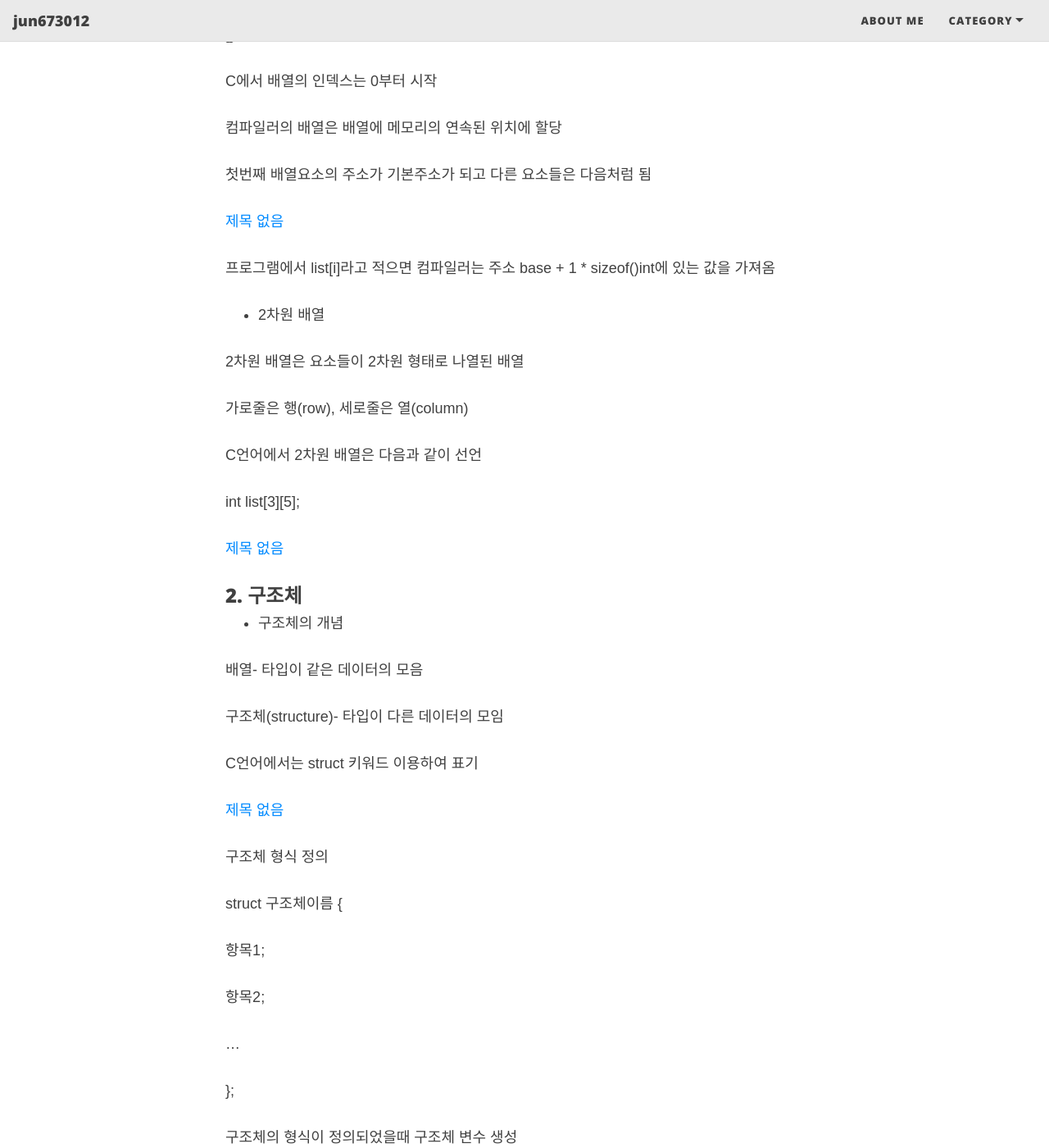
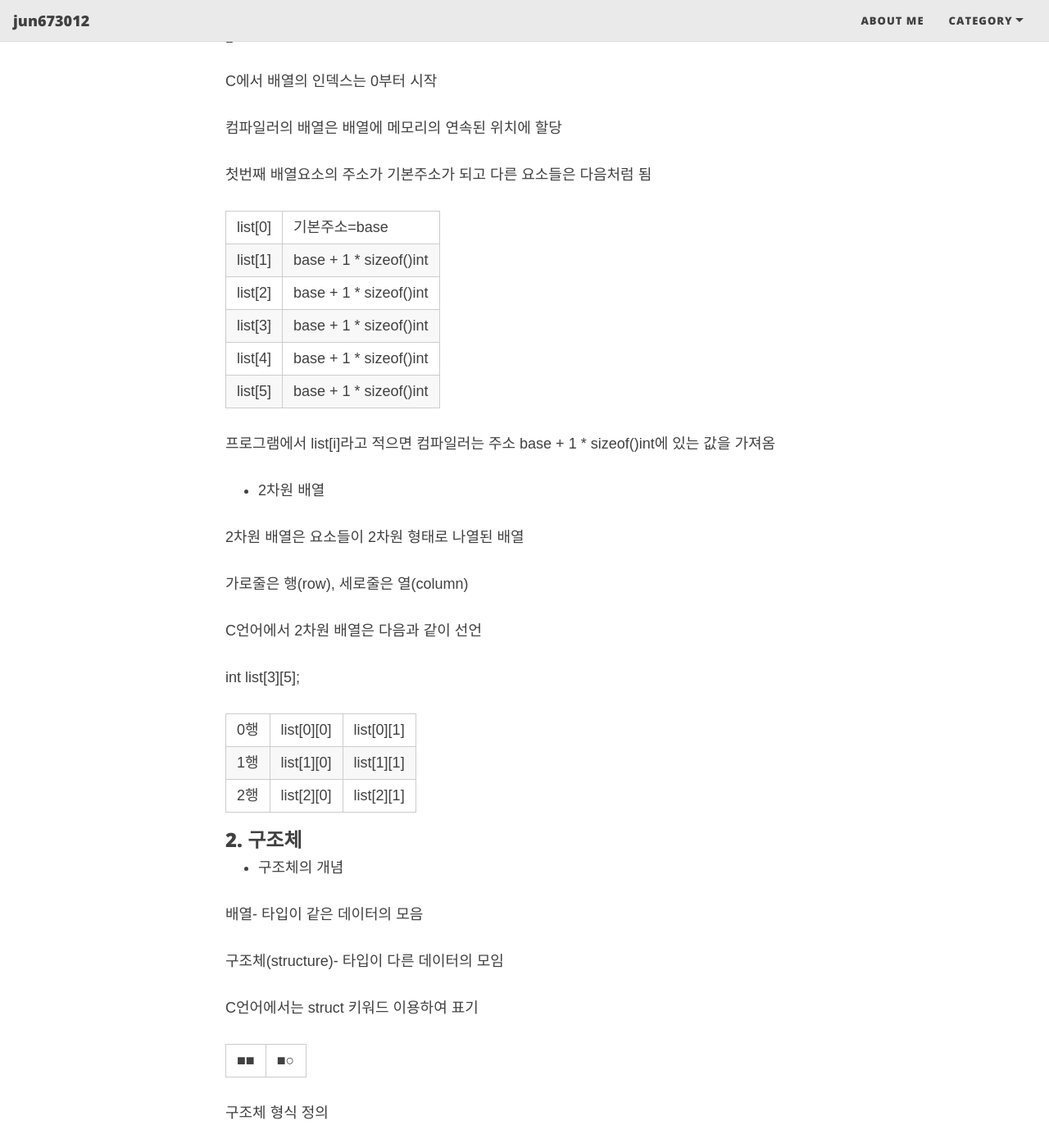
Before and after one commit to jun673012/jun673012.github.io, a Jekyll site: the page built from _posts/2020-12-27-data-structure-3.md, in a window 1280 px wide and 1400 px high, scrolled down 1612 px. Shown: the whole window at 82% size. Built offline with Jekyll 4.4.1, drawn with Linux system fonts in a browser that asks for light colours; nearby versions of some CDN libraries; some web fonts are replaced.

Commit message:
C언어로 쉽게 풀어쓴 자료구조 요약 3
표 마크다운 수정

```diff
--- a/_posts/2020-12-27-data-structure-3.md
+++ b/_posts/2020-12-27-data-structure-3.md
@@ -61,7 +61,15 @@ C에서 배열의 인덱스는 0부터 시작
 
 첫번째 배열요소의 주소가 기본주소가 되고 다른 요소들은 다음처럼 됨
 
-[제목 없음](https://www.notion.so/09a5ea75e2874e3f86d2951270199bf6)
+|--------|--------|
+|list[0]|기본주소=base|
+|list[1]|base + 1 * sizeof()int|
+|list[2]|base + 1 * sizeof()int|
+|list[3]|base + 1 * sizeof()int|
+|list[4]|base + 1 * sizeof()int|
+|list[5]|base + 1 * sizeof()int|
+
+
 
 프로그램에서 list[i]라고 적으면 컴파일러는 주소 base + 1 * sizeof()int에 있는 값을 가져옴
 
@@ -75,7 +83,10 @@ C언어에서 2차원 배열은 다음과 같이 선언
 
 int list[3][5];
 
-[제목 없음](https://www.notion.so/84457973d4b246f2a1d67fd2823f8f63)
+|--------|--------|--------|
+|0행|list[0][0]|list[0][1]|
+|1행|list[1][0]|list[1][1]|
+|2행|list[2][0]|list[2][1]|
 
 ### 2. 구조체
 
@@ -87,7 +98,8 @@ int list[3][5];
 
 C언어에서는 struct 키워드 이용하여 표기
 
-[제목 없음](https://www.notion.so/94b710e1a5704935b24d923f405faea8)
+|--------|--------|
+|■■|■○|
 
 구조체 형식 정의
 
```
